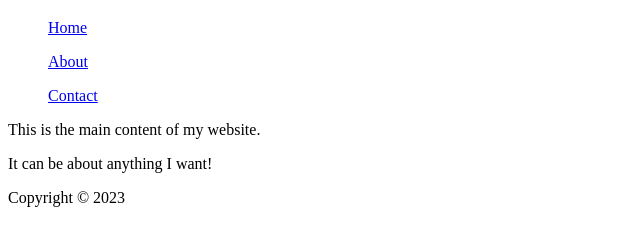
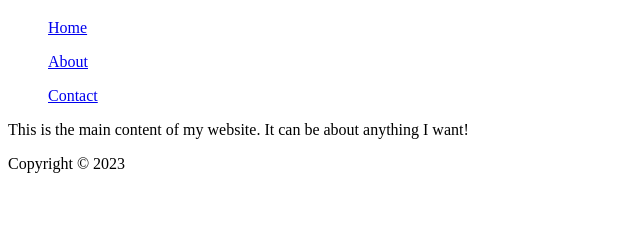
Before and after one commit to Vetribala2/Mywebsite, a plain HTML site: page index.html in a window 1280 px wide. Shown: the part 61-306 px from the top of the page, without its empty margins (0-640 px from the left). Drawn offline with Linux system fonts and the light colour scheme.

Commit message:
Update index.html

```diff
--- a/index.html
+++ b/index.html
@@ -16,8 +16,8 @@
 	</nav>
 
 	<main>
-		<p>This is the main content of my website.</p>
-		<p>It can be about anything I want!</p>
+		<p>This is the main content of my website.
+		It can be about anything I want!</p>
 	</main>
 
 	<footer>
```
